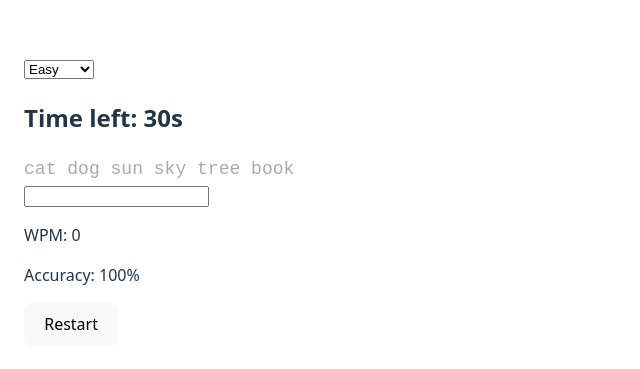
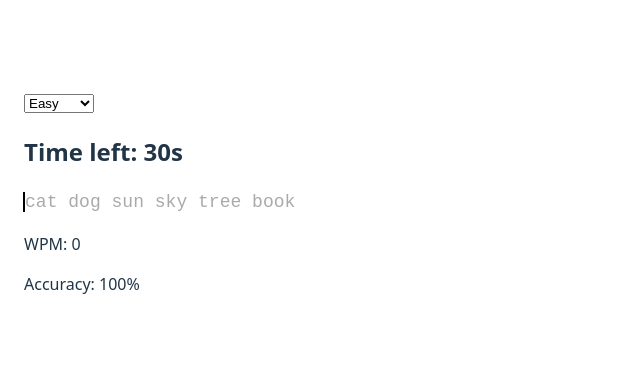
Before and after one commit to Skyz03/Vite-Typing-Application, a React (Vite) app: page / in a window 1280 px wide. Shown: the part 199-568 px from the top of the page, without its empty margins (0-640 px from the left). Built offline with nearby package versions, Linux system fonts and the light colour scheme.

Commit message:
feat: removed input field

```diff
--- a/src/App.tsx
+++ b/src/App.tsx
@@ -3,7 +3,7 @@ import { getRandomText } from './utils/textGenerator'
 import type { Difficulty } from './utils/textPools'
 import { DifficultySelect } from './components/DifficultySelect'
 import { useTimer } from './hooks/useTimer'
-import { useTyping } from './hooks/useTyping'
+import { useKeyboardTyping } from './hooks/useKeyboardTyping'
 import { TextDisplay } from './components/TextDisplay'
 
 export default function App() {
@@ -11,7 +11,9 @@ export default function App() {
   const [text, setText] = useState(() => getRandomText('easy'))
 
   const timer = useTimer(30)
-  const typing = useTyping(text, timer.isFinished)
+  const typing = useKeyboardTyping(text, {
+    isLocked: timer.isFinished,
+  })
 
   function restart(newDifficulty = difficulty) {
     setText(getRandomText(newDifficulty))
@@ -32,19 +34,10 @@ export default function App() {
 
       <TextDisplay target={text} typed={typing.typed} />
 
-      <input
-        value={typing.typed}
-        disabled={timer.isFinished}
-        onChange={(e) => {
-          timer.start()
-          typing.handleType(e.target.value)
-        }}
-      />
-
       <p>WPM: {typing.wpm}</p>
       <p>Accuracy: {typing.accuracy}%</p>
 
-      <button onClick={() => restart()}>Restart</button>
+      {timer.isFinished && <button onClick={() => restart()}>Restart</button>}
     </div>
   )
 }
--- a/src/components/TextDisplay.tsx
+++ b/src/components/TextDisplay.tsx
@@ -7,14 +7,23 @@ type Props = {
   return (
     <div style={{ fontFamily: 'monospace', fontSize: 18 }}>
       {target.split('').map((char, i) => {
-          let color = '#aaa'
+        let style: React.CSSProperties = {
+          color: '#aaa',
+        }
 
+        // Correct / incorrect characters
         if (i < typed.length) {
-            color = typed[i] === char ? 'green' : 'red'
+          style.color = typed[i] === char ? 'green' : 'red'
+        }
+
+        // 🔹 Cursor position
+        if (i === typed.length) {
+          style.borderLeft = '2px solid black'
+          style.marginLeft = -1
         }
 
         return (
-            <span key={i} style={{ color }}>
+          <span key={i} style={style}>
             {char}
           </span>
         )
--- /dev/null
+++ b/src/hooks/useKeyboardTyping.ts
@@ -0,0 +1,55 @@
+import { useEffect, useState } from 'react'
+import { calculateAccuracy, calculateWPM } from '../utils/typingMetrics'
+
+type Options = {
+    isLocked: boolean
+}
+
+export function useKeyboardTyping(targetText: string, options: Options) {
+    const { isLocked } = options
+
+    const [typed, setTyped] = useState('')
+    const [startTime, setStartTime] = useState<number | null>(null)
+
+    // 🔹 RESET when text changes
+    useEffect(() => {
+        setTyped('')
+        setStartTime(null)
+    }, [targetText])
+
+    useEffect(() => {
+        function onKeyDown(e: KeyboardEvent) {
+            if (isLocked) return
+
+            // Ignore modifier keys (Shift, Ctrl, Alt, etc.)
+            if (e.key.length > 1 && e.key !== 'Backspace') return
+
+            if (!startTime) {
+                setStartTime(Date.now())
+            }
+
+            if (e.key === 'Backspace') {
+                setTyped((prev) => prev.slice(0, -1))
+                return
+            }
+
+            if (typed.length >= targetText.length) return
+
+            setTyped((prev) => prev + e.key)
+        }
+
+        window.addEventListener('keydown', onKeyDown)
+        return () => window.removeEventListener('keydown', onKeyDown)
+    }, [typed, targetText, startTime, isLocked])
+
+    const elapsedSeconds = startTime
+        ? (Date.now() - startTime) / 1000
+        : 0
+
+    return {
+        typed,
+        cursor: typed.length,
+        accuracy: calculateAccuracy(typed, targetText),
+        wpm: calculateWPM(typed.length, elapsedSeconds),
+    }
+}
```
Also changed, not shown: 1 other file (tests, documents, lock files or other folders). Lines whose indentation alone changed are shown as unchanged.
